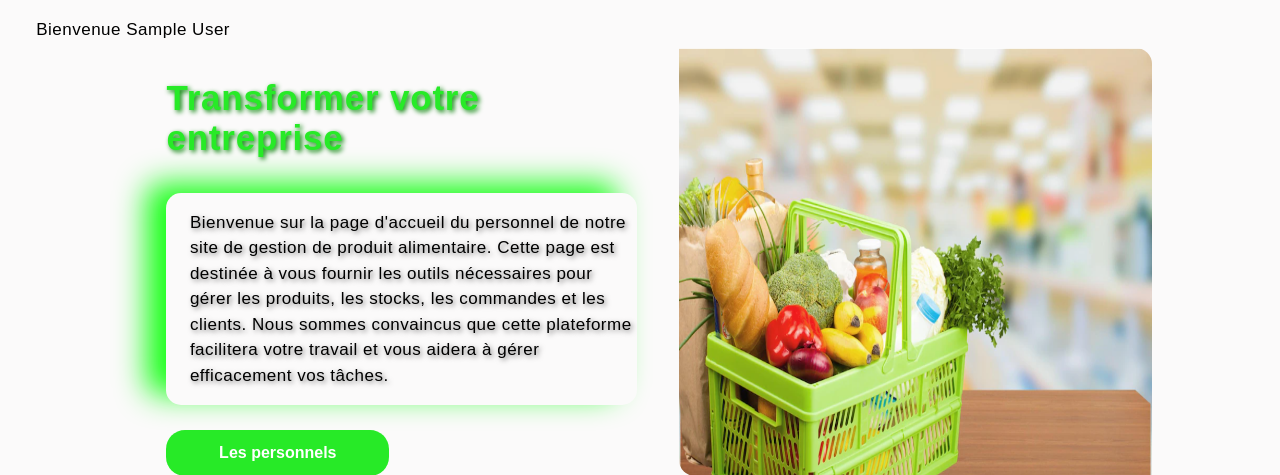
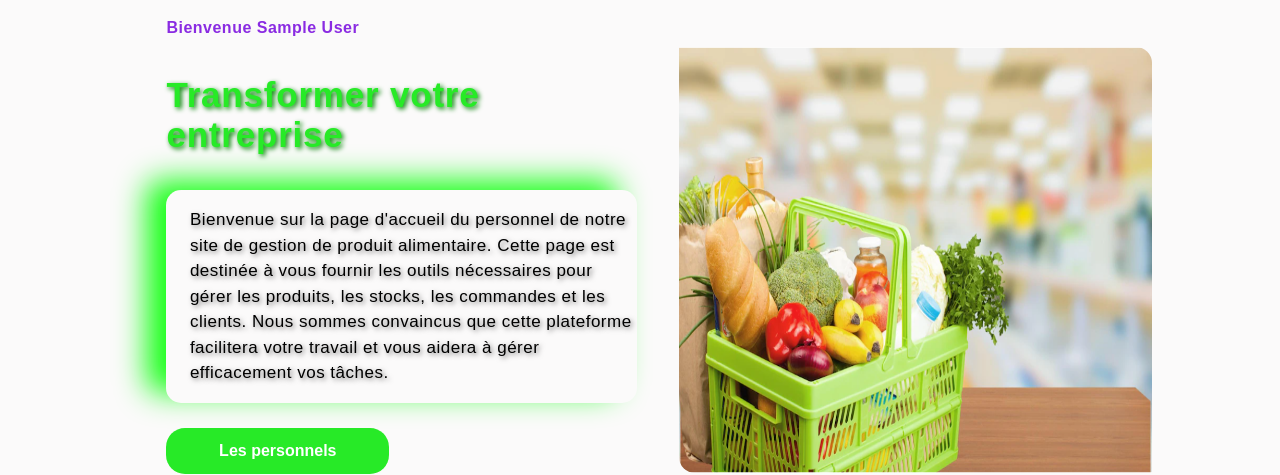
Before and after one commit to Ssada922/ProjetGDPA, a PHP site: page /accueilPersonnel.php in a window 1280 px wide. Shown: the part 90-565 px from the top of the page. Run offline with PHP 8.4, Linux system fonts and the light colour scheme; the visitor is signed in with stand-in values (Sample User, id 1).

Commit message:
Personnel.css

```diff
--- a/css/Personnel.css
+++ b/css/Personnel.css
@@ -207,3 +207,9 @@ footer p{
     text-decoration: none;
    /* text-shadow: 2px 2px 55px white; */
 }
+.msgBienvenue{
+    color: blueviolet;
+    font-size: 16px;
+    font-weight: bold;
+    margin-left: 23%;
+}
```
